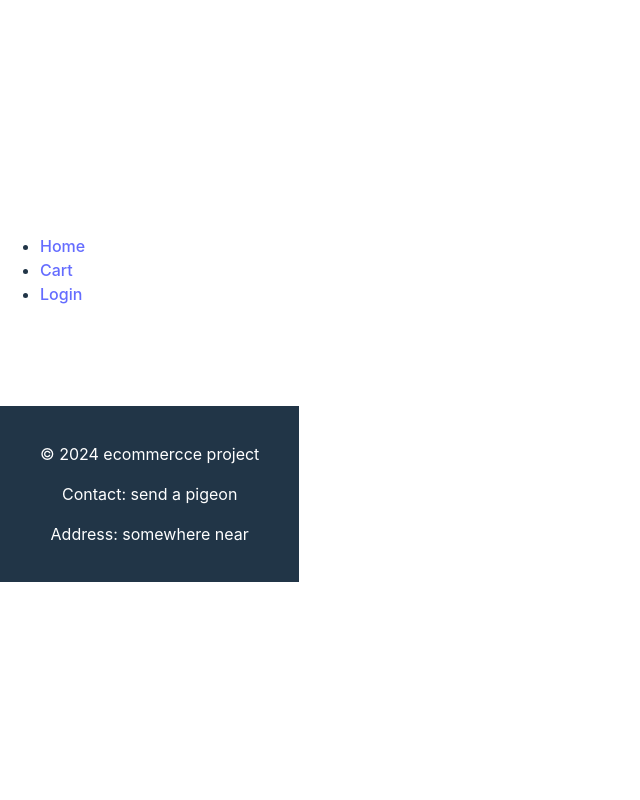
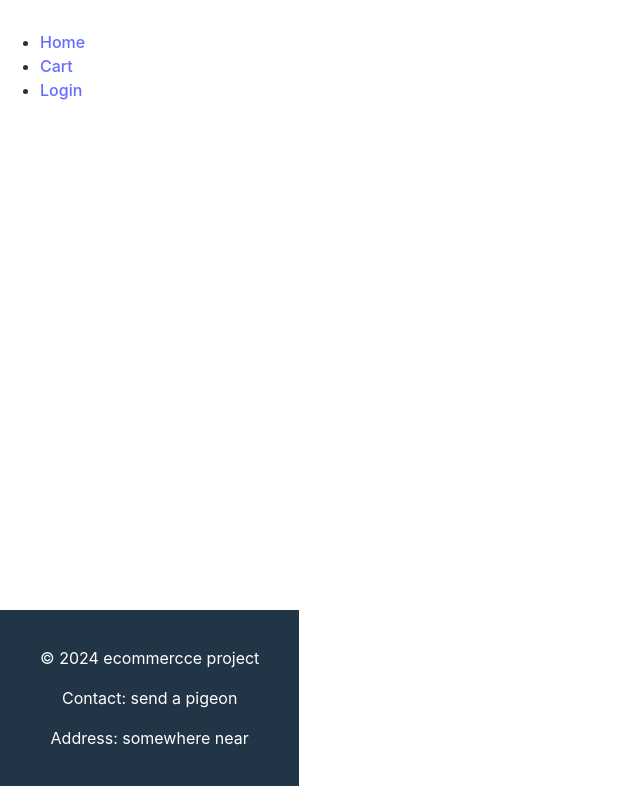
Before and after one commit to Gen639/1r-proyecto-ecommerce-fullstack, a React (Vite) app in the folder ecommerce-frontend/: page / in a window 1280 px wide. Shown: the whole page, without its empty margins (0-640 px from the left). Built offline with nearby package versions, Linux system fonts and the light colour scheme.

Commit message:
Placed footer at the bottom(min-heigh 20vh). Min height of main content on the page is 60vh

```diff
--- a/ecommerce-frontend/src/App.jsx
+++ b/ecommerce-frontend/src/App.jsx
@@ -21,6 +21,7 @@ const App = () => {
       <ProductsProvider>
         <OrdersProvider>
           <BrowserRouter>
+            <div className="page-content">
               <Routes>
                 <Route path="/" element={<Home />} />
                 <Route path="/login" element={<Login />} />
@@ -29,6 +30,7 @@ const App = () => {
                 <Route path="/profile" element={<Profile />} />
                 <Route path="/cart" element={<Cart />} />
               </Routes>
+            </div>
             <Footer />
           </BrowserRouter>
         </OrdersProvider>
--- a/ecommerce-frontend/src/index.css
+++ b/ecommerce-frontend/src/index.css
@@ -60,8 +60,11 @@ footer {
   padding: 20px;
   text-align: center;
   width: 100%;
+  min-height: "20vh";
 }
-
+.page-content {
+  min-height: 60vh;
+}
 @media (prefers-color-scheme: light) {
   :root {
     color: #213547;
```
Lines whose indentation alone changed are shown as unchanged.
